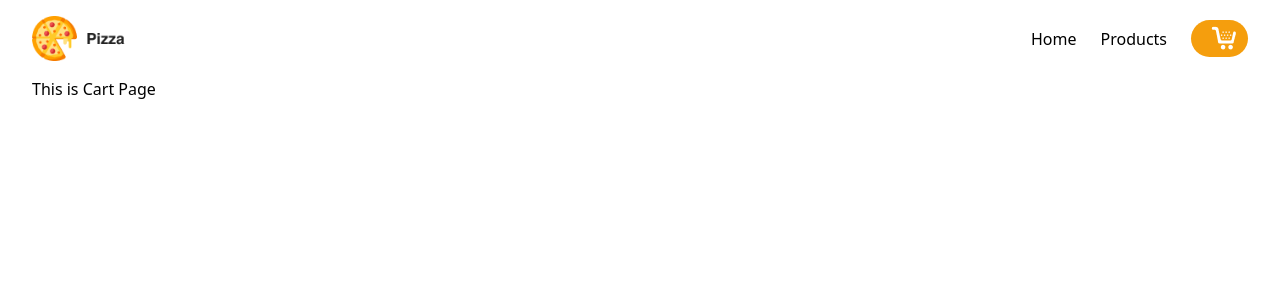
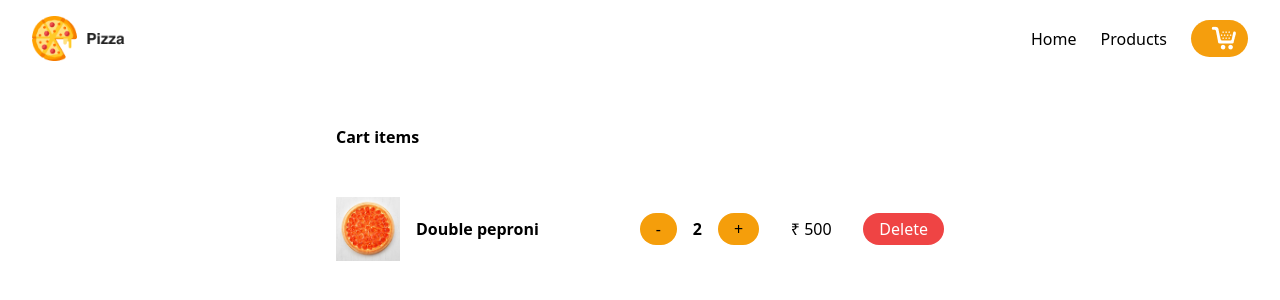
Before and after one commit to satishgupta07/PizzaCottage, a React (Create React App) app in the folder pizza-cottage-frontend/: page /cart in a window 1280 px wide. Shown: the top 300 px of the page. Built offline with nearby package versions, Linux system fonts and the light colour scheme.

Commit message:
Cart Page
Signed-off-by: Satish Kumar <satish.kumar06@nagarro.com>

```diff
--- a/pizza-cottage-frontend/src/pages/Cart/Cart.jsx
+++ b/pizza-cottage-frontend/src/pages/Cart/Cart.jsx
@@ -2,7 +2,26 @@ import React from 'react'
 
 const Cart = () => {
   return (
-    <div>This is Cart Page</div>
+    <div className='container mx-auto lg:w-1/2 w-full pb-24'>
+      <h1 className='my-12 font-bold'>Cart items</h1>
+      <ul>
+        <li>
+          <div className='flex items-center justify-between'>
+            <div className='flex items-center'>
+              <img className='h-16' src="/images/peproni.png" alt="pizza" />
+              <span className='font-bold ml-4 w-48'>Double peproni</span>
+            </div>
+            <div>
+              <button className='bg-yellow-500 px-4 py-2 rounded-full leading-none'>-</button>
+              <b className='px-4'>2</b>
+              <button className='bg-yellow-500 px-4 py-2 rounded-full leading-none'>+</button>
+            </div>
+            <span>₹ 500</span>
+            <button className='bg-red-500 px-4 py-2 rounded-full leading-none text-white'>Delete</button>
+          </div>
+        </li>
+      </ul>
+    </div>
   )
 }
 
```
